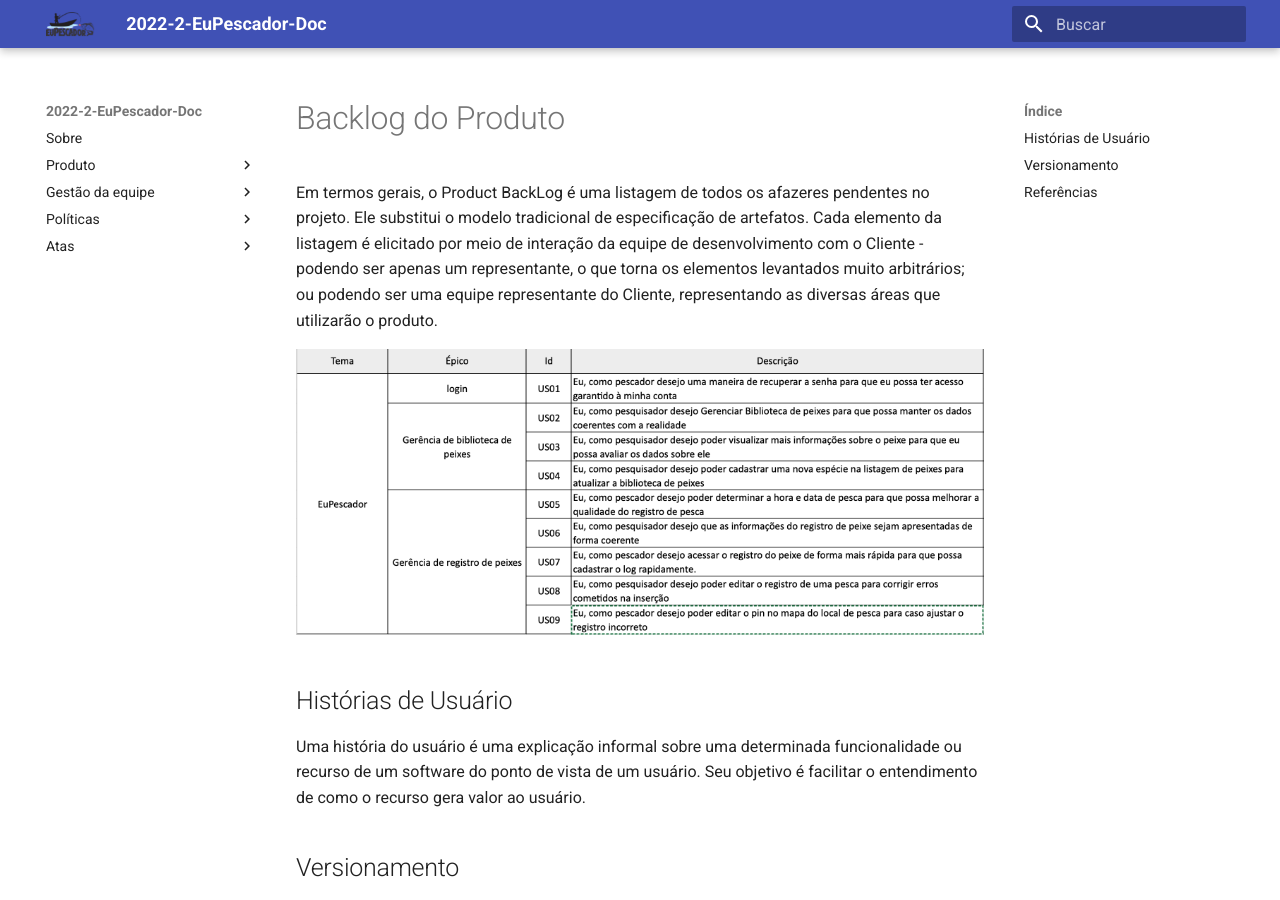
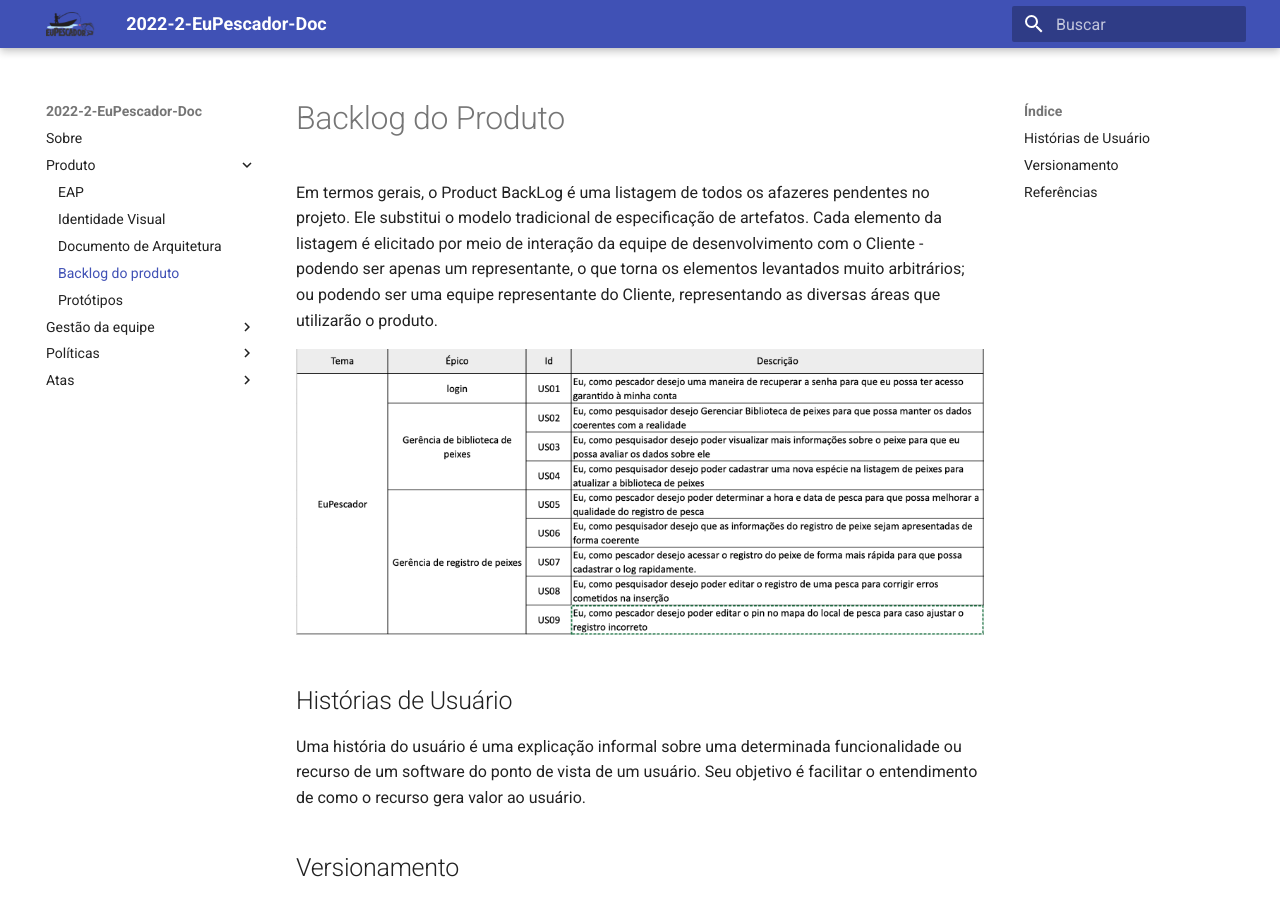
Before and after one commit to fga-eps-mds/2022-2-EuPescador-Doc, an MkDocs documentation site: the page built from docs/produto/backlog.md, in a window 1280 px wide and 900 px high. Built offline with MkDocs 1.6.1 and Material for MkDocs 9.7.7, drawn with Linux system fonts in a browser that asks for light colours; nearby versions of some CDN libraries.

Commit message:
Corrige conflito no mkdocs

```diff
--- a/mkdocs.yml
+++ b/mkdocs.yml
@@ -20,6 +20,8 @@
   - Produto:
     - EAP: produto/eap.md
     - Identidade Visual: produto/identidade_visual.md
+    - Documento de Arquitetura: produto/arquitetura.md
+    - Backlog do produto: produto/backlog.md
     - Protótipos: produto/prototipos.md
   - Gestão da equipe:
     - Quadro de Conhecimentos: organizacao/conhecimentos.md
```
